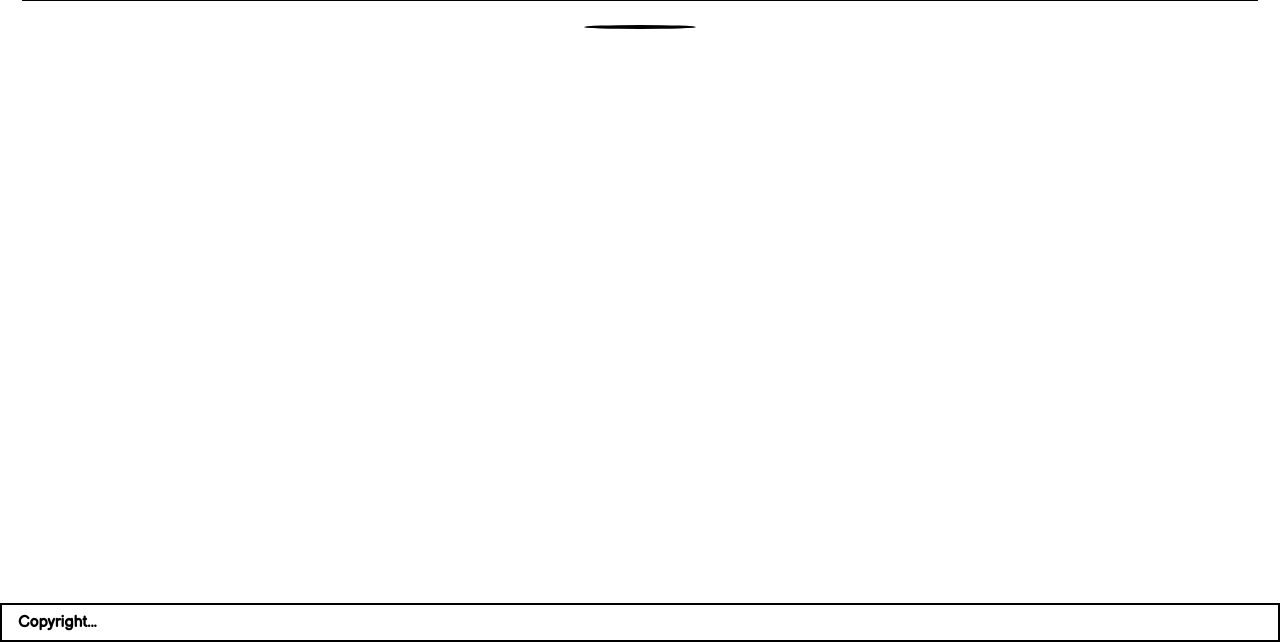
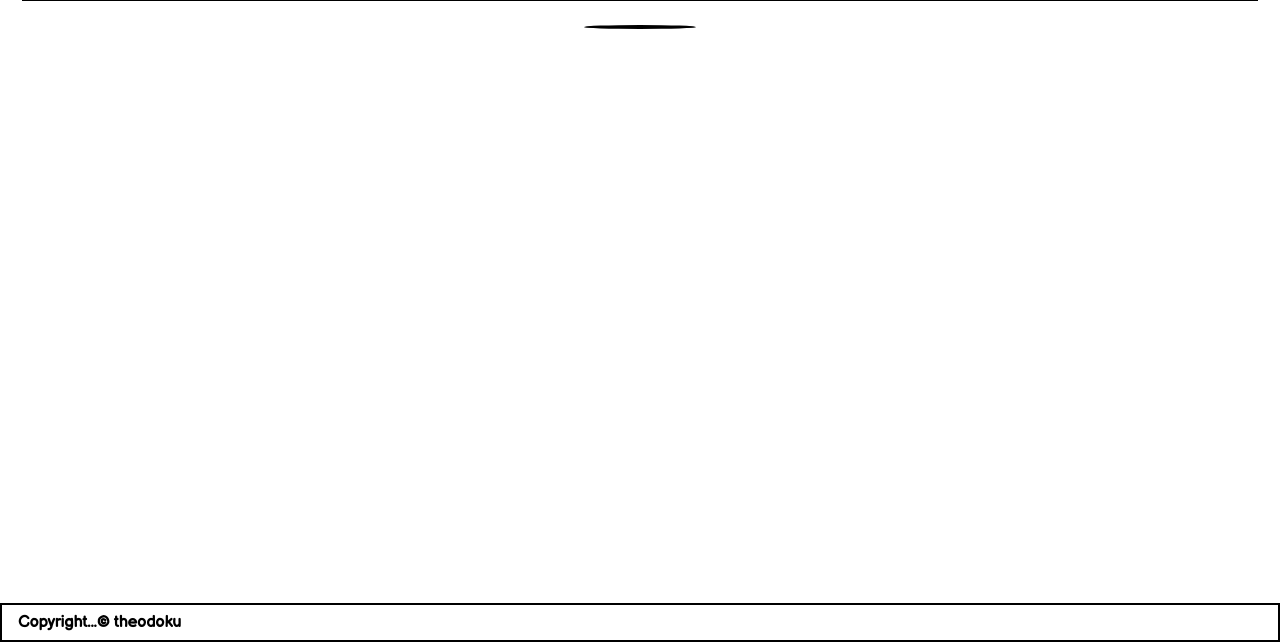
Before and after one commit to theodoku/Awesome-Book-with-ES6, a website with bundled scripts: page index.html in a window 1280 px wide. Shown: the part 158-800 px from the top of the page. Built offline with nearby package versions, Linux system fonts and the light colour scheme.

Commit message:
modified index.html

```diff
--- a/index.html
+++ b/index.html
@@ -53,7 +53,7 @@
     </main>
 
     <footer>
-        <p>Copyright...</p>
+        <p>Copyright...&copy theodoku</p>
     </footer>
 
     <!-- JavaScript -->
```
